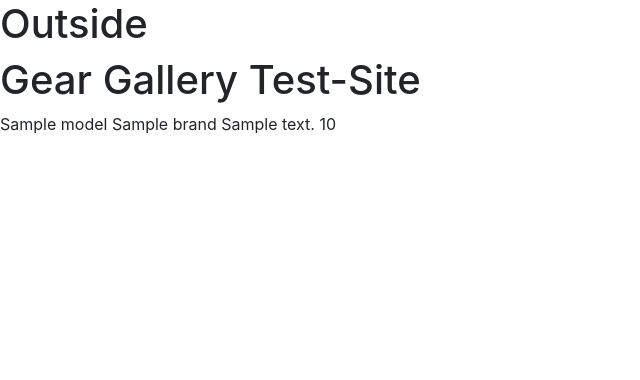
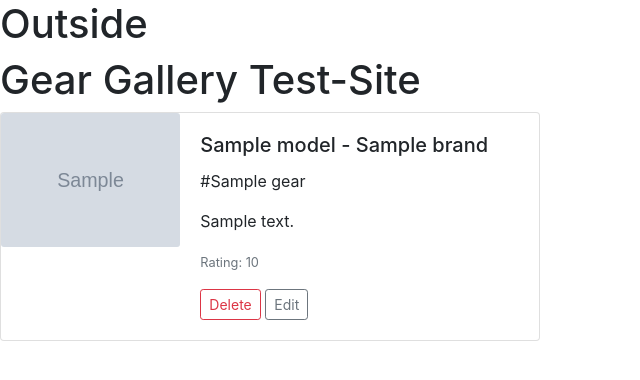
Before and after one commit to p0wen/shelter, a Flask app: page /get_gear in a window 1280 px wide. Shown: the top 380 px of the page, without its empty margins (0-640 px from the left). Run offline with Flask 2, Linux system fonts and the light colour scheme; grey boxes marked "Sample" are stand-in pictures; a database or web service that is not in the repository returns one stand-in record (values such as "Sample title"); parts of the project's set-up code (start-up, migrations or seed data) failed here and were passed over; some libraries are stand-ins or nearby versions.

Commit message:
feat: introduce bootstrap cards and include buttons for edit/delete

```diff
--- a/templates/gallery.html
+++ b/templates/gallery.html
@@ -1,12 +1,28 @@
 {% extends 'base.html' %}
 {% block content %}
 
-    <h1>Gear Gallery Test-Site</h1>
-    {% for gear in gear_collection %}
-        {{gear.model}}
-        {{gear.brand}}
-        {{gear.description}}
-        {{gear.score}}
-     {% endfor %}
+<h1>Gear Gallery Test-Site</h1>
+
+{% for gear in gear_collection %}
+<div class="card mb-3" style="max-width: 540px;">
+	<div class="row no-gutters">
+		<div class="col-md-4">
+			<img src="{{gear.img_url}}" class="card-img" alt="Gear Picture">
+            </div>
+			<div class="col-md-8">
+				<div class="card-body">
+					<h5 class="card-title">{{gear.model}} - {{gear.brand}}</h5>
+                    <p class="card-text">#{{gear.category_name}}</p>
+					<p class="card-text">{{gear.description}}</p>
+					<p class="card-text"><small class="text-muted">Rating: 	{{gear.score}}</small></p>
+                    <a href="{{url_for('delete_gear', gear_id=gear._id)}}" role="button" class="btn btn-outline-danger btn-sm">Delete</a>
+                    <a href="{{url_for('edit_gear', gear_id=gear._id)}}" role="button" class="btn btn-outline-secondary btn-sm">Edit</a>
+                </div>
+            </div>
+        </div>
+</div>
+
+{% endfor %}
+
 
 {% endblock %}
```
